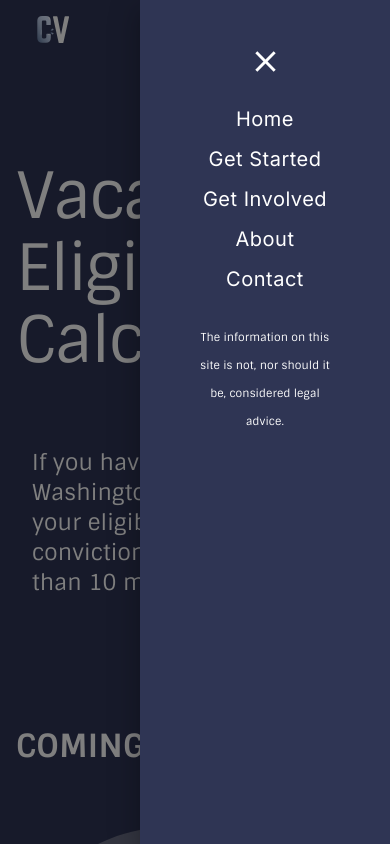
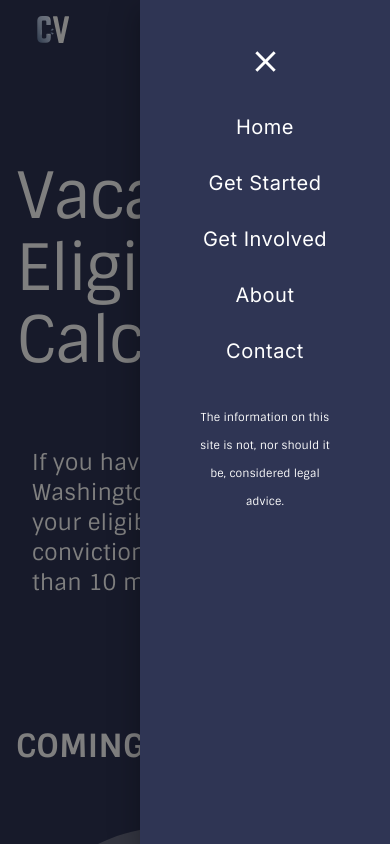
Before and after one commit to openseattle/clearviction-v1, a React (Create React App) app: page / in a window 390 px wide. Both pictures are taken after a click on the button "Show/hide navigation menu". Shown: the top 844 px of the page. Built offline with nearby package versions, Linux system fonts and the light colour scheme.

Commit message:
add li to navigation

```diff
--- a/src/Components/Navigation.jsx
+++ b/src/Components/Navigation.jsx
@@ -96,8 +96,8 @@ const Navigation = () => {
                     />
                   </IconButton>
                 </ListItem>
-                {pages.map((page, idx) => (
-                  <NavButtonMobile key={idx} page={page} classes={classes} />
+                {pages.map((page) => (
+                  <NavButtonMobile key={page.name} page={page} classes={classes} />
                 ))}
                 <ListItem>
                   <LegalDisclaimer />
--- a/src/ui-kit/NavButtonMobile.jsx
+++ b/src/ui-kit/NavButtonMobile.jsx
@@ -11,11 +11,13 @@ const NavButtonMobile = ({ page, classes }) => {
   return (
     <>
       {!page.subpages && (
-        <Button component={Button} href={page.url} fullWidth>
-          <Typography className={classes.menuButton} align="center">
-            {page.name}
-          </Typography>
-        </Button>
+        <ListItem>
+          <Button href={page.url} fullWidth aria-label={page.name}>
+            <Typography className={classes.menuButton} align="center">
+              {page.name}
+            </Typography>
+          </Button>
+        </ListItem>
       )}
       {page.subpages && (
         <>
@@ -30,7 +32,7 @@ const NavButtonMobile = ({ page, classes }) => {
           </ListItem>
           <Collapse in={expandSubMenu} timeout="auto" unmountOnExit>
             {page.subpages.map((subpage, idx) => (
-              <Button key={idx}  href={subpage.url} fullwidth>
+              <Button key={idx} href={subpage.url} fullwidth>
                 <Typography className={classes.subMenuButton}>
                   {subpage.name}
                 </Typography>
```
